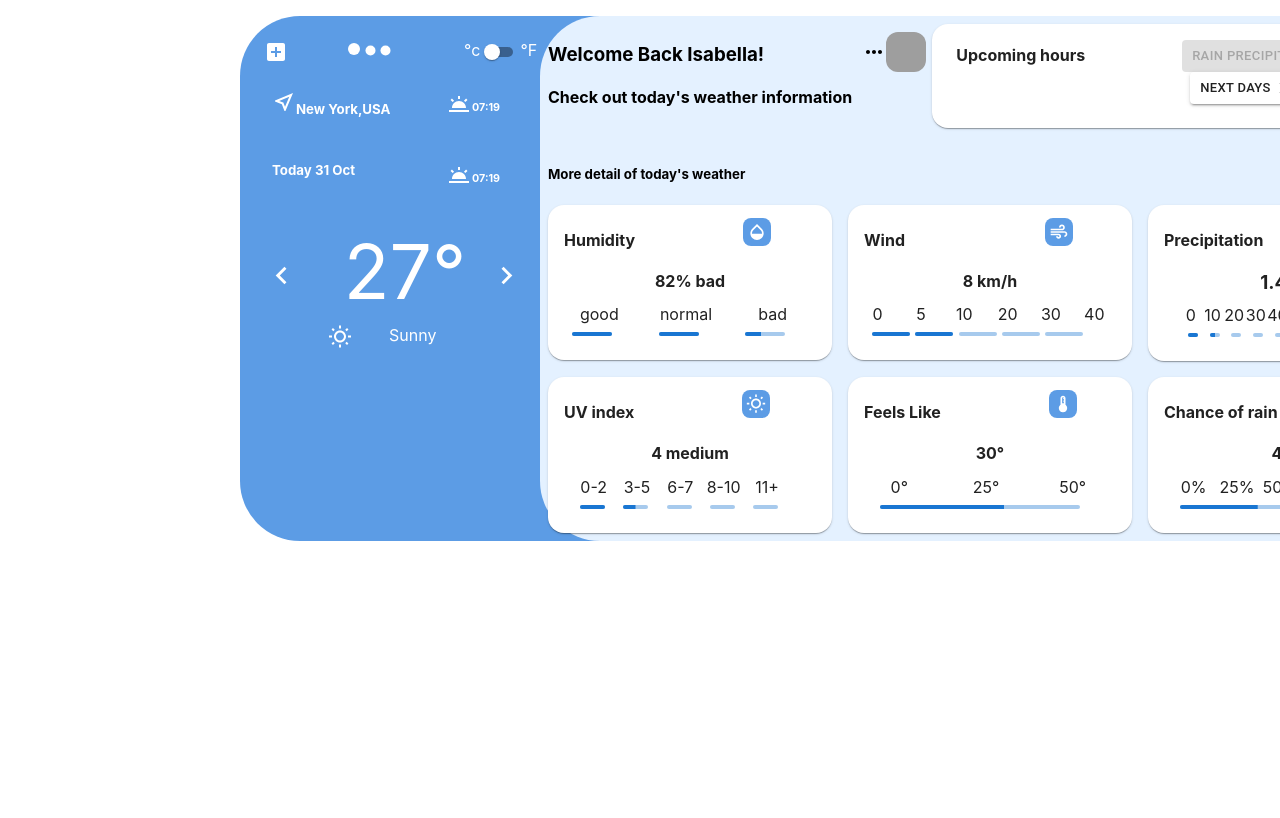
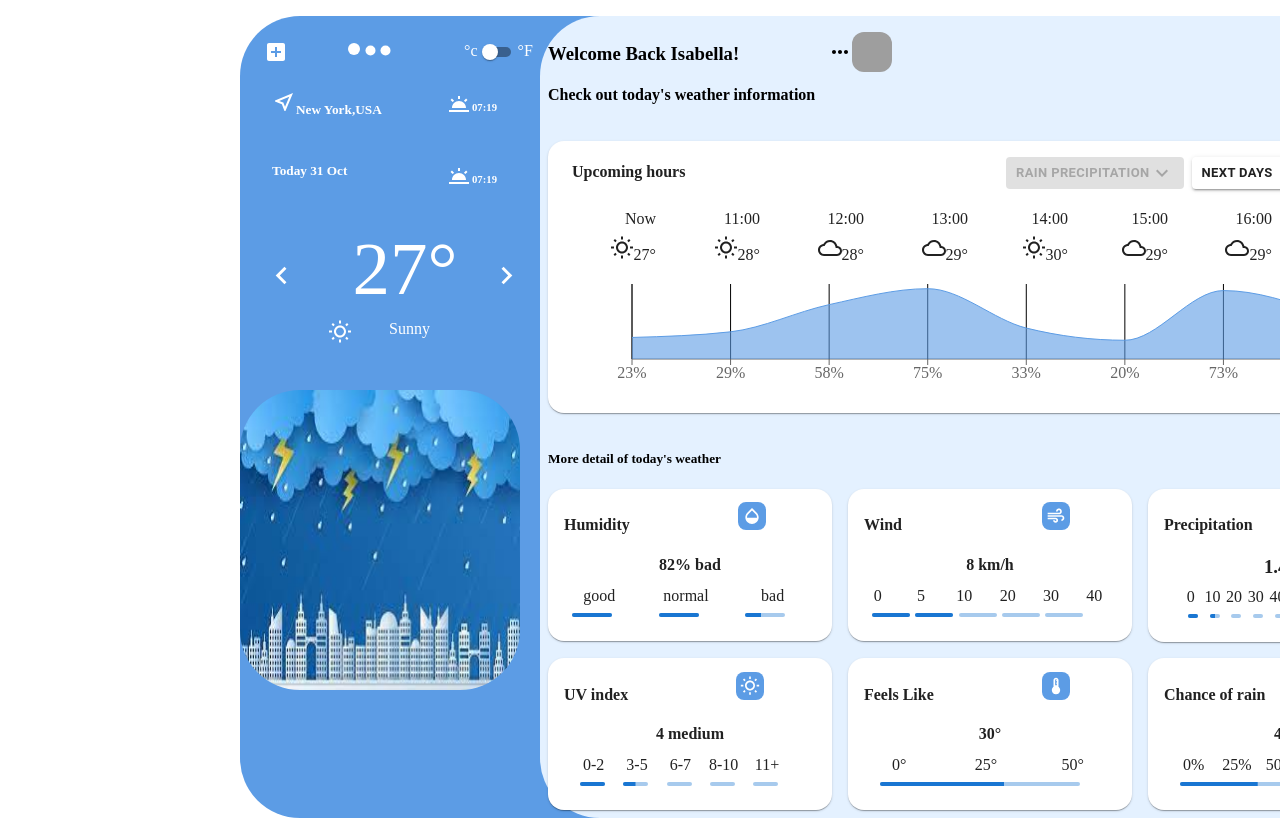
Before and after one commit to Sangi19/weather-app, a React (Create React App) app: page / in a window 1280 px wide. Shown: the top 818 px of the page. Built offline with nearby package versions, Linux system fonts and the light colour scheme; grey boxes are pictures that could not be loaded.

Commit message:
Graph add

```diff
--- a/package.json
+++ b/package.json
@@ -14,6 +14,7 @@
     "react": "^18.2.0",
     "react-dom": "^18.2.0",
     "react-scripts": "5.0.1",
+    "recharts": "^2.1.16",
     "web-vitals": "^2.1.4"
   },
   "scripts": {
--- a/src/App.css
+++ b/src/App.css
@@ -9,3 +9,8 @@
  td {
   padding: 3px;
  }
+
+ .wimage{
+  border-radius: 60px;
+  margin-top: 2px;
+ }
--- a/src/App.js
+++ b/src/App.js
@@ -11,8 +11,10 @@ function App() {
   return (
     <Box className="App">
       <Grid container spacing={2} sx={{width:'150vh',align:'center',ml:30,mt:2,background:'#5C9CE5',borderRadius:15}}>
-          <Grid xs={3} className="sideNav">
+          <Grid xs={3} className="sideNav"sx={{m:0}} >
               <Side/>
+            {/* <img className='wimage' src="../images/images.jpeg" alt="Stickman" width="250" height="325" /> */}
+
           </Grid>
           <Grid xs={9} className='main'>
             <Grid container spacing={2} sx={{background:'#E4F1FF',borderRadius:15}}>
--- a/src/components/MainCard.js
+++ b/src/components/MainCard.js
@@ -5,6 +5,10 @@ import Button from '@mui/material/Button';
 import { Grid } from '@mui/material';
 import KeyboardArrowDownIcon from '@mui/icons-material/KeyboardArrowDown';
 import ChevronRightIcon from '@mui/icons-material/ChevronRight';
+import WeatherChart from './WeatherChart';
+import WbSunnyOutlinedIcon from '@mui/icons-material/WbSunnyOutlined';
+
+import CloudOutlinedIcon from '@mui/icons-material/CloudOutlined';
 
 
 export default function MainCard() {
@@ -17,13 +21,57 @@ export default function MainCard() {
           </Grid>
           <Grid xs={6} sx={{mt:2}}>
 
-        <Button variant="contained" disabled size="small">Rain precipitation <KeyboardArrowDownIcon/></Button>
+        <Button variant="contained" disabled size="small"><strong>Rain precipitation</strong> <KeyboardArrowDownIcon/></Button>
 
-        <Button size="small"variant="contained" color='grey' sx={{ml:1}}>Next Days<ChevronRightIcon/> </Button>
+        <Button size="small"variant="contained" color='grey' sx={{ml:1}}><strong>Next Days</strong><ChevronRightIcon/> </Button>
+          </Grid>
+          <Grid container spacing={2} sx={{mt:1,ml:0.5}}>
+          <Grid xs={1} sx={{textAlign:'end',ml:1}}>
+              <label>Now</label>
+              <WbSunnyOutlinedIcon sx={{ml:3,mt:1}}/>
+              <label>27°</label>
+          </Grid>
+
+          <Grid xs={1} sx={{textAlign:'end',ml:4}}>
+                <label>11:00</label>
+                <WbSunnyOutlinedIcon sx={{ml:3,mt:1}}/>
+                28°
+          </Grid>
+          <Grid xs={1} sx={{textAlign:'end',ml:4}}>
+          <label>12:00</label>
+<CloudOutlinedIcon sx={{ml:3,mt:1}}/>
+28°
+          </Grid>
+          <Grid xs={1} sx={{textAlign:'end',ml:4}}>
+          <label>13:00</label>
+<CloudOutlinedIcon sx={{ml:3,mt:1}}/>
+29°
+          </Grid>
+          <Grid xs={1} sx={{textAlign:'end',ml:3.5}}>
+          <label>14:00</label>
+<WbSunnyOutlinedIcon sx={{ml:3,mt:1}}/>
+30°
+          </Grid>
+          <Grid xs={1} sx={{textAlign:'end',ml:3.5}}>
+          <label>15:00</label>
+<CloudOutlinedIcon sx={{ml:3,mt:1}}/>
+29°
+          </Grid>
+          <Grid xs={1} sx={{textAlign:'end',ml:4}}>
+          <label>16:00</label>
+<CloudOutlinedIcon sx={{ml:3,mt:1}}/>
+29°
+          </Grid>
+          <Grid xs={1} sx={{textAlign:'end',ml:3.5}}>
+          <label>17:00</label>
+            <WbSunnyOutlinedIcon sx={{ml:3,mt:1}}/>
+            28°
+          </Grid>
+          </Grid>
+          <Grid>
+            <WeatherChart/>
           </Grid>
         </Grid>
-
-
       </CardContent>
     </Card>
   );
--- a/src/components/Side.js
+++ b/src/components/Side.js
@@ -1,4 +1,5 @@
 import * as React from 'react';
+import '../App.css';
 import Box from '@mui/material/Box';
 import { Grid } from '@mui/material';
 import AddBoxIcon from '@mui/icons-material/AddBox';
@@ -33,7 +34,6 @@ export default function Side() {
             </Grid>
             <Grid xs={1}>
                    <WbTwilightIcon sx={{mt:3}}/>
-
             </Grid>
             <Grid xs={3} sx={{mt:1}}>
                    <h6>07:19</h6>
@@ -43,7 +43,6 @@ export default function Side() {
             </Grid>
             <Grid xs={1}>
                   <WbTwilightIcon sx={{mt:3}}/>
-
             </Grid>
             <Grid xs={3} sx={{mt:1}}>
                   <h6>07:19</h6>
@@ -58,6 +57,7 @@ export default function Side() {
             <Grid xs={2} sx={{mt:6,ml:-2}}>
                   <ChevronRightIcon fontSize='large'/>
             </Grid>
+
             <Grid container sx={{mt:1}}>
                   <Grid xs={5} >
                          <WbSunnyOutlinedIcon sx={{ml:8}}/>
@@ -67,6 +67,9 @@ export default function Side() {
                   </Grid>
             </Grid>
       </Grid>
+      <Grid sx={{ml:-1,mt:5,mb:-2}}>
+            <img className='wimage' src="../images/images.jpeg" alt="Stickman" width="280" height="300" sx={{borderRadius:200}}/>
+      </Grid>
     </div>
   );
 }
--- /dev/null
+++ b/src/components/WeatherChart.js
@@ -0,0 +1,90 @@
+
+import React from "react";
+import {
+  AreaChart,
+  Area,
+  XAxis,
+  ReferenceLine,
+  YAxis
+} from "recharts";
+
+const data = [
+  {
+    percentage: "23%",
+    Value: 23,
+    total: 100,
+    degree:"27°"
+  },
+  {
+    percentage: "29%",
+    Value: 29,
+    total: 100,
+    degree:"28°"
+  },
+  {
+    percentage: "58%",
+    Value: 58,
+    total: 100,
+    degree:"28°"
+  },
+  {
+    percentage: "75%",
+    Value: 75,
+    total: 100,
+    degree:"29°"
+  },
+  {
+    percentage: "33%",
+    Value: 33,
+    total: 100,
+    degree:"30°"
+  },
+  {
+    percentage: "20%",
+    Value: 20,
+    total: 100,
+    degree:"29°"
+  },
+  {
+    percentage: "73%",
+    Value: 73,
+    total: 100,
+    degree:"29°"
+  },
+  {
+    percentage: "49%",
+    Value: 49,
+    total: 100,
+    degree:"28°"
+  }
+];
+
+export default function WeatherChart() {
+  return (
+    <AreaChart
+      width={750}
+      height={125}
+      data={data}
+      margin={{
+        top: 20,
+        right: 0,
+        left: 0,
+        bottom: 0
+      }}
+    >
+      {/* <XAxis xAxisId='top' dataKey="degree" orientation="top" /> */}
+      <XAxis dataKey="percentage" />
+      <YAxis tick={false} />
+      {data.map(function (d, percentage) {
+        return <ReferenceLine x={d.percentage} stroke="black" />;
+      })}
+      <Area
+        type="monotone"
+        dot={false}
+        dataKey="Value"
+        stroke="#5C9CE5"
+        fill="#5C9CE5"
+      />
+    </AreaChart>
+  );
+}
--- a/src/index.css
+++ b/src/index.css
@@ -1,13 +1,15 @@
+:root {
+  font-family: 'Nunito', !important;
+}
+
 body {
   margin: 0;
-  font-family: -apple-system, BlinkMacSystemFont, 'Segoe UI', 'Roboto', 'Oxygen',
-    'Ubuntu', 'Cantarell', 'Fira Sans', 'Droid Sans', 'Helvetica Neue',
-    sans-serif;
+  font-family: 'Nunito';
   -webkit-font-smoothing: antialiased;
   -moz-osx-font-smoothing: grayscale;
 }
 
 code {
-  font-family: source-code-pro, Menlo, Monaco, Consolas, 'Courier New',
+  font-family: source-code-pro, Menlo, Monaco, Consolas, 'Courier New','Nunito',
     monospace;
 }
```
Also changed, not shown: public/images/images.jpeg (added), 1 other file (tests, documents, lock files or other folders). Lines whose indentation alone changed are shown as unchanged.
